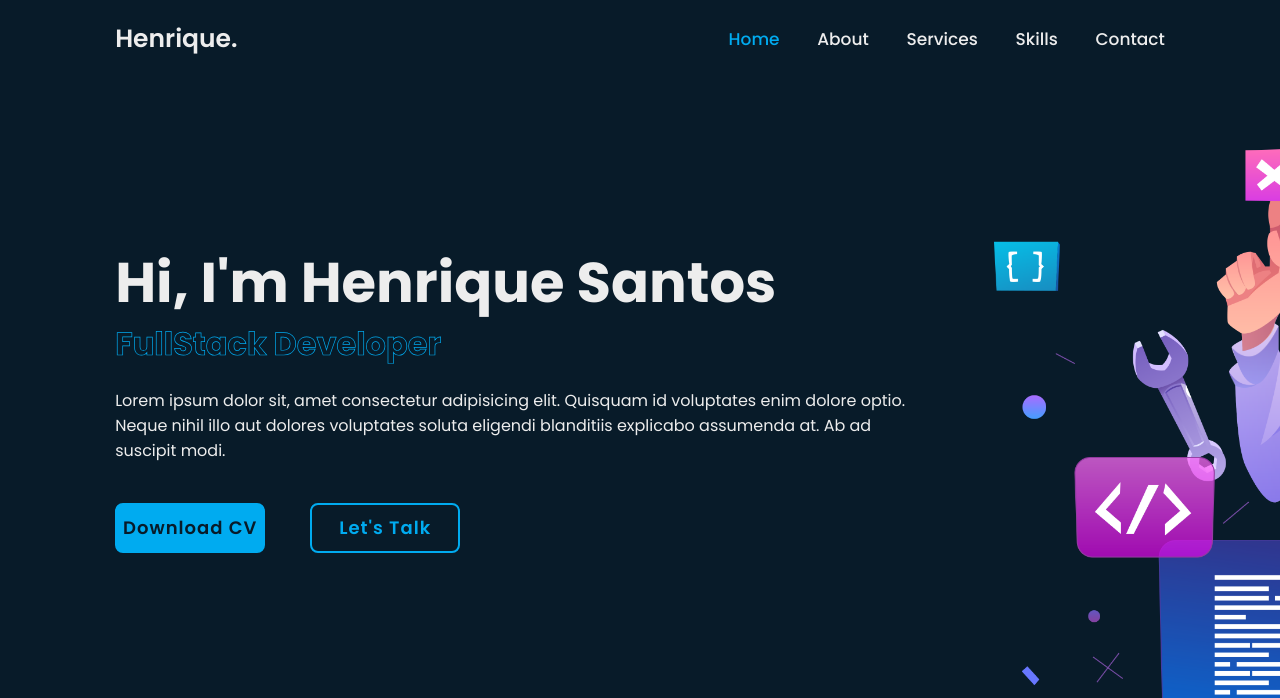
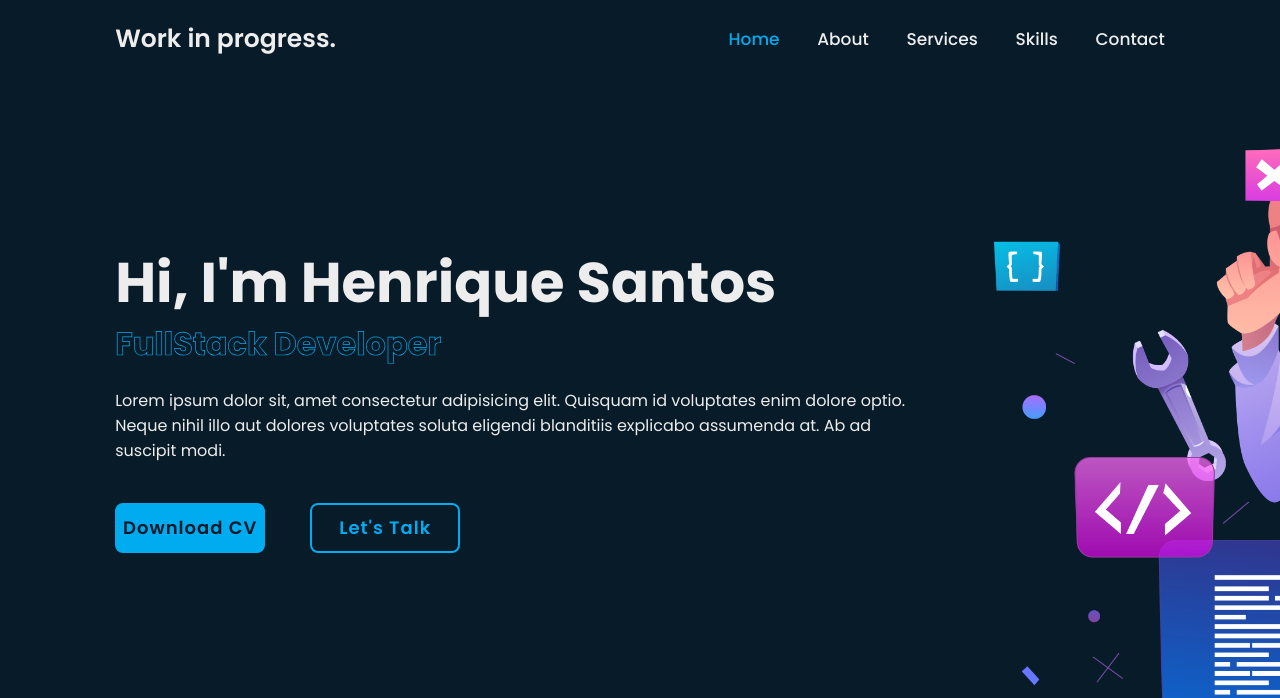
Before and after one commit to rickstt/mypage, a plain HTML site: page index.html in a window 1280 px wide. Shown: the top 698 px of the page. Drawn offline with nearby package versions, Linux system fonts and the light colour scheme.

Commit message:
Update index.html

```diff
--- a/index.html
+++ b/index.html
@@ -14,7 +14,7 @@
 <body>
     <!-- Cabeçalho -->
     <header class="header">
-        <a href="#" class="logo">Henrique.</a>
+        <a href="#" class="logo">Work in progress.</a>
 
         <i class='bx bx-menu' id="menu-icon"></i>
 
```
